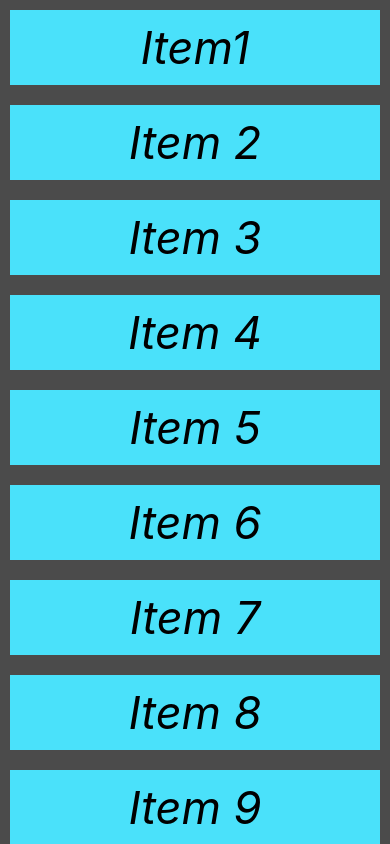
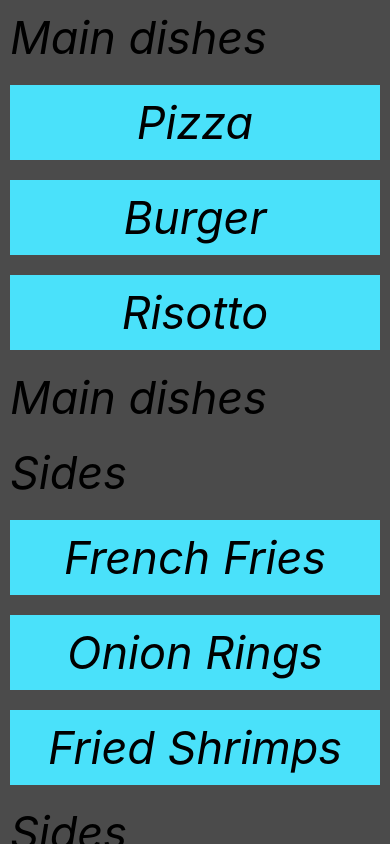
Before and after one commit to tanzeel-abdulWahid/RN, a React Native app: screen / in a window 390 px wide. Built offline with nearby package versions, Linux system fonts and the light colour scheme.

Commit message:
section and flat list

```diff
--- a/src/components/Lists.js
+++ b/src/components/Lists.js
@@ -4,7 +4,9 @@ import {
     Text,
     RefreshControl,
     View,
-    ScrollView
+    ScrollView,
+    SectionList,
+    FlatList
 
 } from 'react-native';
 
@@ -12,54 +14,121 @@ const Lists = () => {
 
     const [refreshing, setRefreshing] = useState(false);
 
-    const onRefresh = () => {
-        setRefreshing(true);
-        items.some(e => {
-            if (e.key == 69 && e.item == 'tanzeeeel') {
-                setItems([...items]);
-                setRefreshing(false);
-            }else{
-                setItems([...items,{key:69, item:'tanzeeeel'}])
-                setRefreshing(false);
+    const [Sections, setSections] = useState([
+        {
+            title: 'Title 1',
+            data: ['Item 1-1', 'Item 1-2'],
+        },
+    ]);
 
-            };
-        })
+    // const [items, setItems] = useState([
+    //     {key:1, item: 'Item1'},
+    //     { key: 2, item: 'Item 2' },
+    //     { key: 3, item: 'Item 3' },
+    //     { key: 4, item: 'Item 4' },
+    //     { key: 5, item: 'Item 5' },
+    //     { key: 6, item: 'Item 6' },
+    //     { key: 7, item: 'Item 7' },
+    //     { key: 8, item: 'Item 8' },
+    //     { key: 44, item: 'Item 9' },
+    //     { key: 68, item: 'Item 27' },
+    //     { key: 0, item: 'Item 78' },
+    // ]);
+
+
+    //for flat list
+    // const [items, setItems] = useState([
+    //     { name: 'Item 1' },
+    //     { name: 'Item 2' },
+    //     { name: 'Item 3' },
+    //     { name: 'Item 4' },
+    //     { name: 'Item 5' },
+    //     { name: 'Item 6' },
+    //     { name: 'Item 7' },
+    //     { name: 'Item 8' },
+    //     { name: 'Item 9' },
+    //     { name: 'Item 27' },
+    //     { name: 'Item 78' },
+    // ]);
+
+    // for section List
+    const DATA = [
+        {
+            title: "Main dishes",
+            data: ["Pizza", "Burger", "Risotto"]
+        },
+        {
+            title: "Sides",
+            data: ["French Fries", "Onion Rings", "Fried Shrimps"]
+        },
+        {
+            title: "Drinks",
+            data: ["Water", "Coke", "Beer"]
+        },
+        {
+            title: "Desserts",
+            data: ["Cheese Cake", "Ice Cream"]
         }
+    ];
 
-    const [items, setItems] = useState([
-        {key:1, item: 'Item1'},
-        { key: 2, item: 'Item 2' },
-        { key: 3, item: 'Item 3' },
-        { key: 4, item: 'Item 4' },
-        { key: 5, item: 'Item 5' },
-        { key: 6, item: 'Item 6' },
-        { key: 7, item: 'Item 7' },
-        { key: 8, item: 'Item 8' },
-        { key: 44, item: 'Item 9' },
-        { key: 68, item: 'Item 27' },
-        { key: 0, item: 'Item 78' },
-    ]);
-    return(
-        <ScrollView
 
-        refreshControl={<RefreshControl
-        refreshing={refreshing}
-        onRefresh ={onRefresh}
-        />}
-        >
-            {items.map((obj) => (
-                <View key={obj.key} style={styles.item}>
-                    <Text style={styles.text}>
-                        {obj.item}
-                    </Text>
-                </View>
-            ))}
-        </ScrollView>
+
+    return (
+        // <ScrollView
+
+        // refreshControl={<RefreshControl
+        // refreshing={refreshing}
+        // onRefresh ={onRefresh}
+        // />}
+        // >
+        //     {items.map((obj) => (
+        //         <View key={obj.key} style={styles.item}>
+        //             <Text style={styles.text}>
+        //                 {obj.item}
+        //             </Text>
+        //         </View>
+        //     ))}
+        // </ScrollView>
+
+        // <FlatList
+        // // horizontal
+        // keyExtractor={(item, index) => index.toString()}
+        // data={items}
+        // renderItem={({item}) => (
+        //     <View style={styles.item}>
+        //         <Text style={styles.text}>{item.name}</Text>
+        //     </View>
+        // )}
+        //     refreshControl={
+        // <RefreshControl
+        //     refreshing={refreshing}
+        //     onRefresh={onRefresh}
+        //     colors={['#ff00ff']}
+        // />
+        // }
+        // />
+
+        <SectionList
+        sections={DATA}
+        keyExtractor={(item, index) => item+index}
+        renderItem={({item}) => (
+            <View style={styles.item}>
+                <Text style={styles.text}>{item}</Text>
+            </View>
+        )}
+        renderSectionFooter={({section}) => (
+            <Text style={styles.text}>{section.title}</Text>
+
+        )}
+        renderSectionHeader={({section}) => (
+            <Text style={styles.text}>{section.title}</Text>
+        )}
+        />
+
     )
 }
-
 const styles = StyleSheet.create({
-    body:{
+    body: {
         flex: 1,
         flexDirection: 'column',
         backgroundColor: '#ffffff',
```
